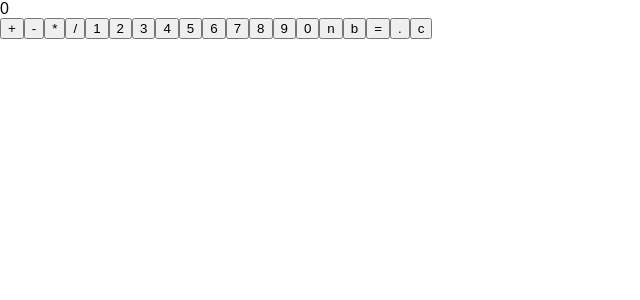
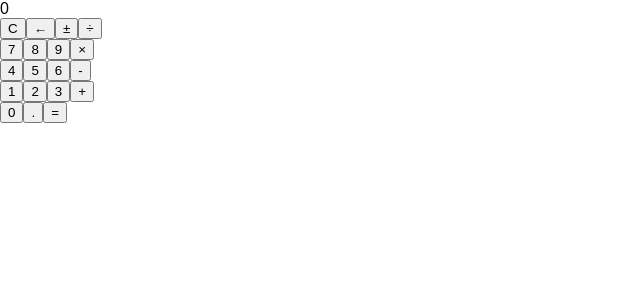
Before and after one commit to sequoian/calculator, a React (Create React App) app: page / in a window 1280 px wide. Shown: the top 300 px of the page, without its empty margins (0-640 px from the left). Built offline with nearby package versions, Linux system fonts and the light colour scheme.

Commit message:
keypad organized

```diff
--- a/src/Keypad.js
+++ b/src/Keypad.js
@@ -3,22 +3,66 @@ import Button from './Button'
 
 const Keypad = ({handleClick}) => (
   <div>
+    <div>
       <Button
-      name="+"
+        label="C"
+        name="c"
+        onClick={handleClick}
+      />
+      <Button
+        label="←"
+        name="b"
+        onClick={handleClick}
+      />
+      <Button
+        label="±"
+        name="n"
+        onClick={handleClick}
+      />
+      <Button
+        label="÷"
+        name="/"
+        onClick={handleClick}
+      />
+    </div>
+    <div>
+      <Button
+        name="7"
+        onClick={handleClick}
+      />
+      <Button
+        name="8"
+        onClick={handleClick}
+      />
+      <Button
+        name="9"
+        onClick={handleClick}
+      />
+      <Button
+        label="×"
+        name="*"
+        onClick={handleClick}
+      />
+    </div>
+    <div>
+      <Button
+        name="4"
+        onClick={handleClick}
+      />
+      <Button
+        name="5"
+        onClick={handleClick}
+      />
+      <Button
+        name="6"
         onClick={handleClick}
       />
       <Button
         name="-"
         onClick={handleClick}
       />
-    <Button
-      name="*"
-      onClick={handleClick}
-    />
-    <Button
-      name="/"
-      onClick={handleClick}
-    />
+    </div>
+    <div>
       <Button
         name="1"
         onClick={handleClick}
@@ -32,43 +76,13 @@ const Keypad = ({handleClick}) => (
         onClick={handleClick}
       />
       <Button
-      name="4"
+        name="+"
         onClick={handleClick}
       />
-    <Button
-      name="5"
-      onClick={handleClick}
-    />
-    <Button
-      name="6"
-      onClick={handleClick}
-    />
-    <Button
-      name="7"
-      onClick={handleClick}
-    />
-    <Button
-      name="8"
-      onClick={handleClick}
-    />
-    <Button
-      name="9"
-      onClick={handleClick}
-    />
+    </div>
+    <div>
       <Button
         name="0"
-      onClick={handleClick}
-    />
-    <Button
-      name="n"
-      onClick={handleClick}
-    />
-    <Button
-      name="b"
-      onClick={handleClick}
-    />
-    <Button
-      name="="
         onClick={handleClick}
       />
       <Button
@@ -76,9 +90,10 @@ const Keypad = ({handleClick}) => (
         onClick={handleClick}
       />
       <Button
-      name="c"
+        name="="
         onClick={handleClick}
       />
+    </div>
   </div>
 )
 
```
Lines whose indentation alone changed are shown as unchanged.
